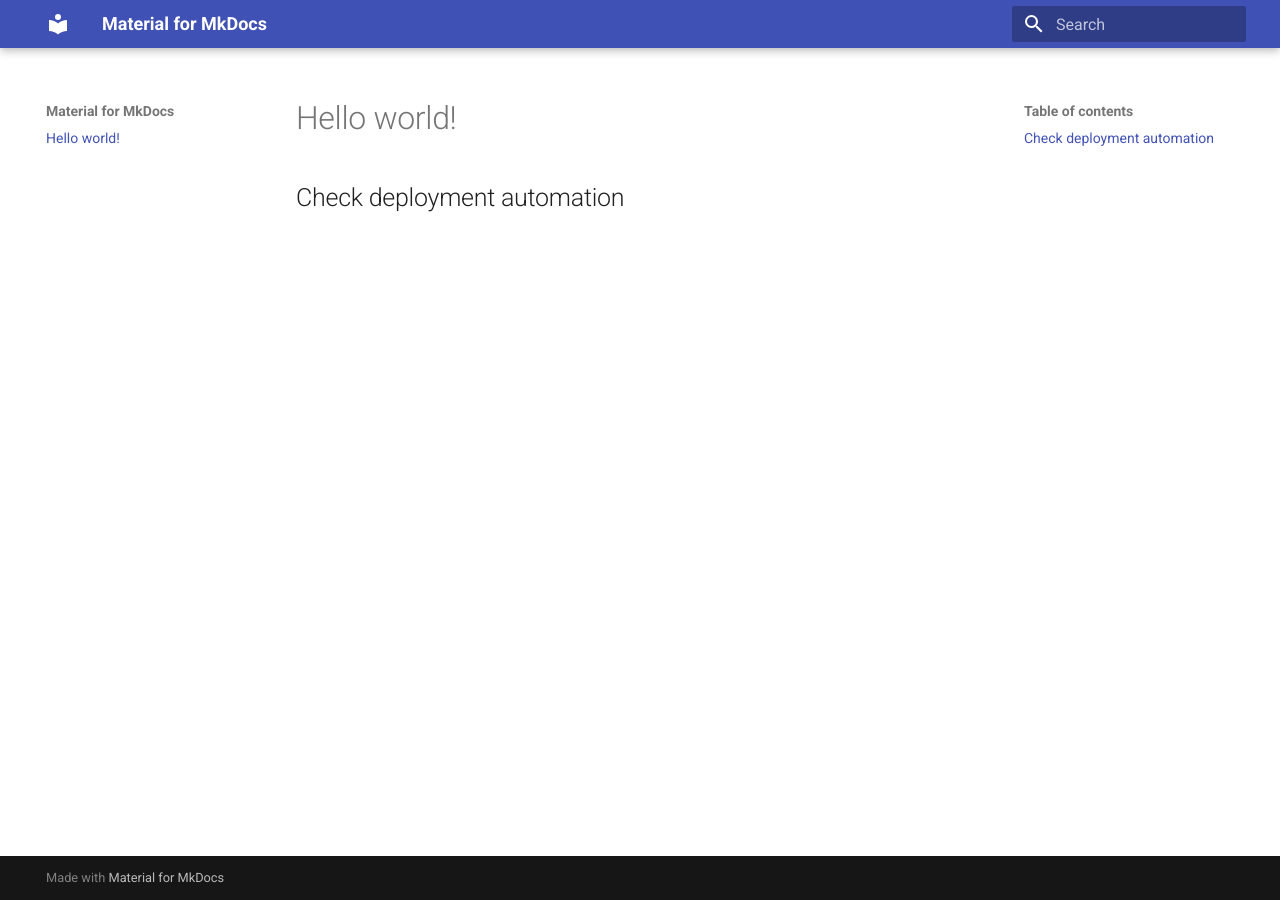
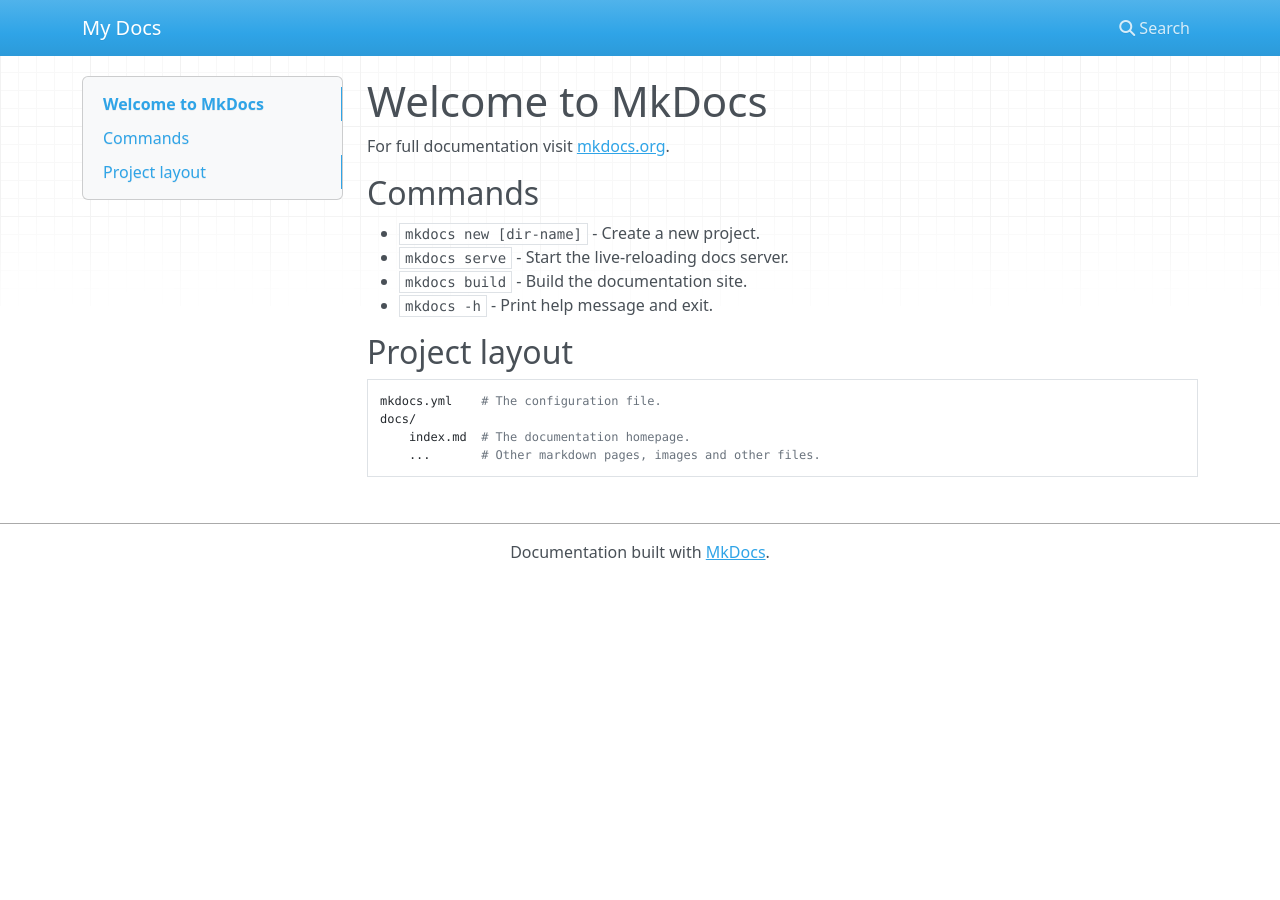
Before and after one commit to ngyngcphu/mkdocs-tool, an MkDocs documentation site: the page built from docs/index.md, in a window 1280 px wide. Built offline with MkDocs 1.6.1, drawn with Linux system fonts in a browser that asks for light colours; nearby versions of some CDN libraries.

```diff
--- a/docs/index.md
+++ b/docs/index.md
@@ -1,2 +1,17 @@
-# Hello world!
-## Check deployment automation
+# Welcome to MkDocs
+
+For full documentation visit [mkdocs.org](https://www.mkdocs.org).
+
+## Commands
+
+* `mkdocs new [dir-name]` - Create a new project.
+* `mkdocs serve` - Start the live-reloading docs server.
+* `mkdocs build` - Build the documentation site.
+* `mkdocs -h` - Print help message and exit.
+
+## Project layout
+
+    mkdocs.yml    # The configuration file.
+    docs/
+        index.md  # The documentation homepage.
+        ...       # Other markdown pages, images and other files.
--- a/mkdocs.yml
+++ b/mkdocs.yml
@@ -1,3 +1 @@
-site_name: Material for MkDocs
-theme:
-  name: material
+site_name: My Docs
```
